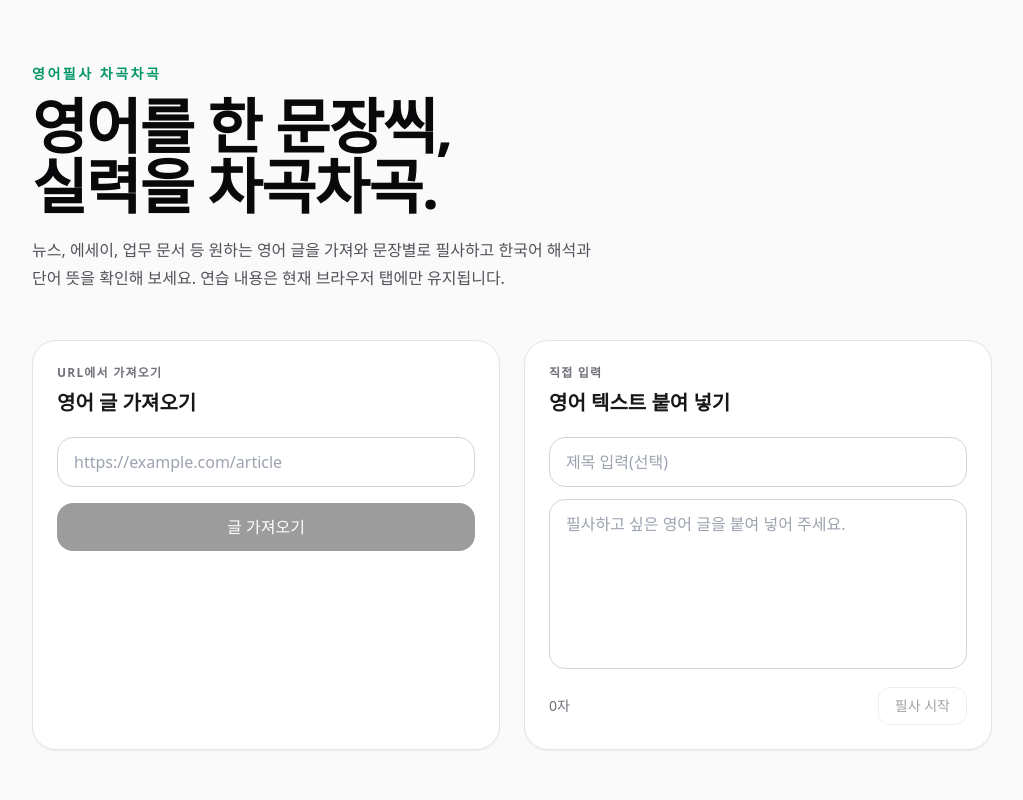
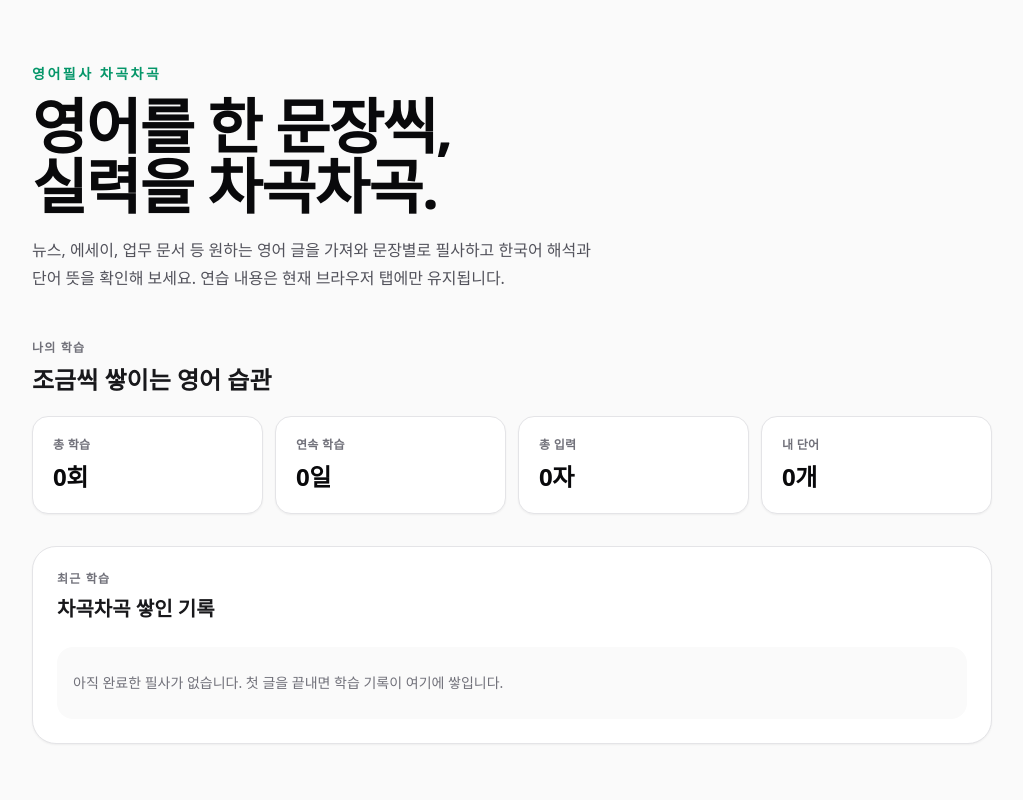
Before and after one commit to duckfrog-100/EconTyper, a Next.js app: page / in a window 1280 px wide. Shown: the top 800 px of the page, without its empty margins (128-1151 px from the left). Built offline with nearby package versions, Linux system fonts and the light colour scheme.

Commit message:
feat: show learning history on home

```diff
--- a/components/home/home-workspace.tsx
+++ b/components/home/home-workspace.tsx
@@ -1,11 +1,16 @@
 "use client";
 
-import { useState } from "react";
+import { useEffect, useMemo, useState } from "react";
 import { useRouter } from "next/navigation";
 import { extractArticle } from "@/app/actions/extract-article";
+import { HistorySummary } from "@/components/history/history-summary";
+import { RecentHistory } from "@/components/history/recent-history";
+import { calculatePracticeHistorySummary, readPracticeHistory } from "@/lib/history-storage";
 import { saveCurrentArticle } from "@/lib/session-storage";
 import { starterLibrary } from "@/lib/starter-library";
+import { readSavedWords } from "@/lib/vocabulary-storage";
 import type { PracticeArticle } from "@/types/article";
+import type { PracticeHistoryEntry } from "@/types/history";
 
 function startPractice(article: PracticeArticle, push: (href: string) => void) {
   saveCurrentArticle(article);
@@ -28,6 +33,18 @@ export function HomeWorkspace() {
   const [pasteText, setPasteText] = useState("");
   const [error, setError] = useState("");
   const [isExtracting, setIsExtracting] = useState(false);
+  const [history, setHistory] = useState<PracticeHistoryEntry[]>([]);
+  const [savedWordCount, setSavedWordCount] = useState(0);
+
+  useEffect(() => {
+    setHistory(readPracticeHistory());
+    setSavedWordCount(readSavedWords().length);
+  }, []);
+
+  const historySummary = useMemo(
+    () => calculatePracticeHistorySummary(history, savedWordCount),
+    [history, savedWordCount],
+  );
 
   async function handleExtract() {
     setError("");
@@ -71,6 +88,15 @@ export function HomeWorkspace() {
         <p className="mt-5 max-w-xl text-base leading-7 text-zinc-600 dark:text-zinc-400">뉴스, 에세이, 업무 문서 등 원하는 영어 글을 가져와 문장별로 필사하고 한국어 해석과 단어 뜻을 확인해 보세요. 연습 내용은 현재 브라우저 탭에만 유지됩니다.</p>
       </header>
 
+      <section aria-labelledby="learning-summary-title" className="mb-14">
+        <div className="mb-5">
+          <p className="text-xs font-semibold uppercase tracking-widest text-zinc-500">나의 학습</p>
+          <h2 id="learning-summary-title" className="mt-2 text-2xl font-semibold">조금씩 쌓이는 영어 습관</h2>
+        </div>
+        <HistorySummary summary={historySummary} compact />
+        <RecentHistory entries={history} />
+      </section>
+
       <section className="grid gap-6 lg:grid-cols-2">
         <div className="rounded-3xl border border-zinc-200 bg-white p-6 shadow-sm dark:border-zinc-800 dark:bg-zinc-900">
           <div className="mb-5"><p className="text-xs font-semibold uppercase tracking-widest text-zinc-500">URL에서 가져오기</p><h2 className="mt-2 text-xl font-semibold">영어 글 가져오기</h2></div>
```
